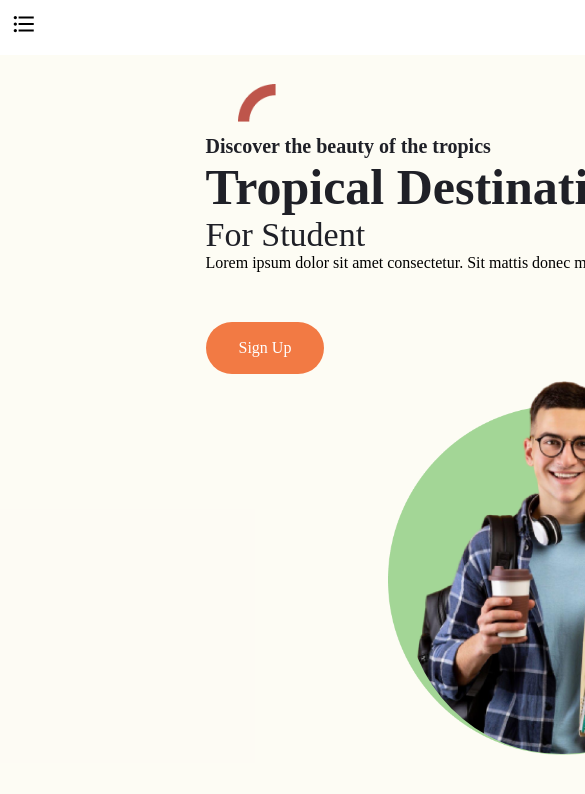
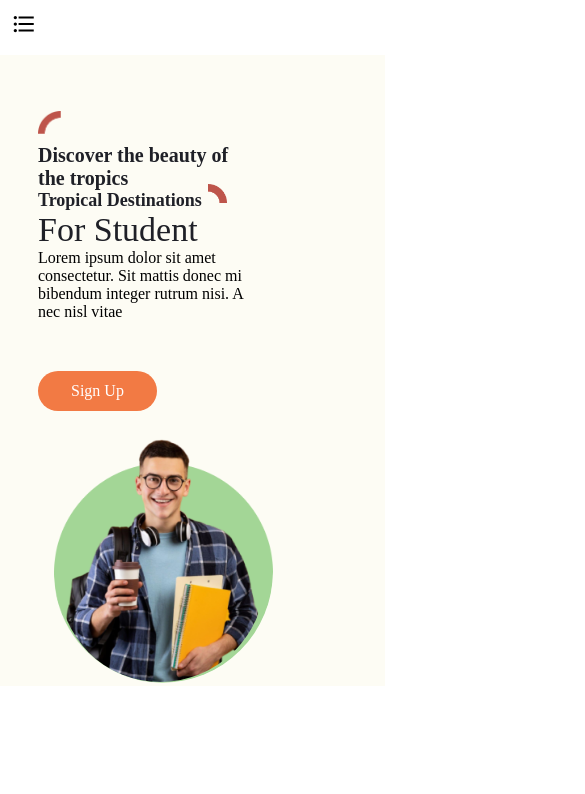
Before and after one commit to Nazmul-Hasan-Shadin/Tropical-vacation, a React (Vite) app: page / in a window 390 px wide. Shown: the top 794 px of the page, 585 px wide, since content can reach past the window. Built offline with nearby package versions, Linux system fonts and the light colour scheme.

Commit message:
bannere has made responsive

```diff
--- a/src/Shared/Banner/Banner.css
+++ b/src/Shared/Banner/Banner.css
@@ -150,6 +150,65 @@ ul{
 
 /* mobile device responsive */
 
-.container{
-    flex-direction: column;
+@media screen and (max-width:576px) {
+    .container{
+        flex-direction: column;
+         padding: 0;
+    }
+    .main-container{
+        width: 100%;
+    }
+    .banner-title{
+        font-size: 18px;
+    }
+    .subtitle{
+        font-size: 19px;
+    }
+
+    .image-container >img {
+      height: 247px;
+
+    }
+
+    img.circle{
+
+        left: 13px;
+
+        height: 220px;
+        top: 31px;
+        top: 28px;
+
+    }
+    .banner-btn{
+        padding: 10px 32px;
+
+    }
+
+    .main-container{
+        padding: 0 46px;
+    }
+    .banne-main-text{
+        padding: 89px;
+    }
+
+    .image-container {
+        position: relative;
+        margin-top: -65px;
+    }
+
+    .elips{
+        height: 23px !important;
+        top: 56px;
+        left: 89px;
+
+    }
+
+    .banner-elips2{
+
+        top: 129px;
+        right: 112px;
+        height: 19px !important;
+
+    }
+
 }
--- a/src/index.css
+++ b/src/index.css
@@ -35,3 +35,14 @@ button:hover {
   max-width: 1280px;
   margin: auto;
 }
+
+@media screen and (max-width:576px) {
+  button{
+    padding: 10px 32px;
+
+}
+body{
+  display:static'
+
+}
+}
```
